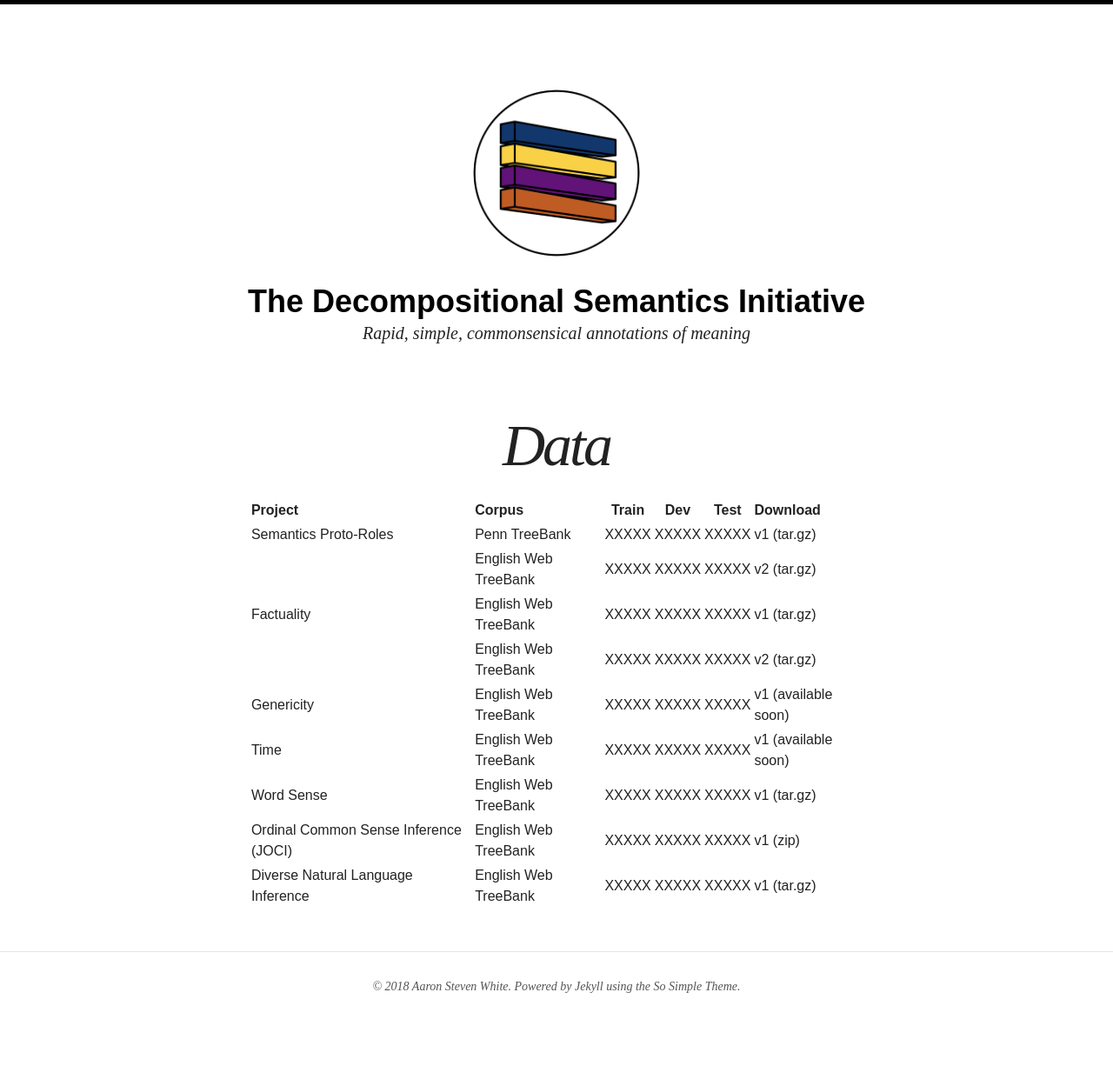
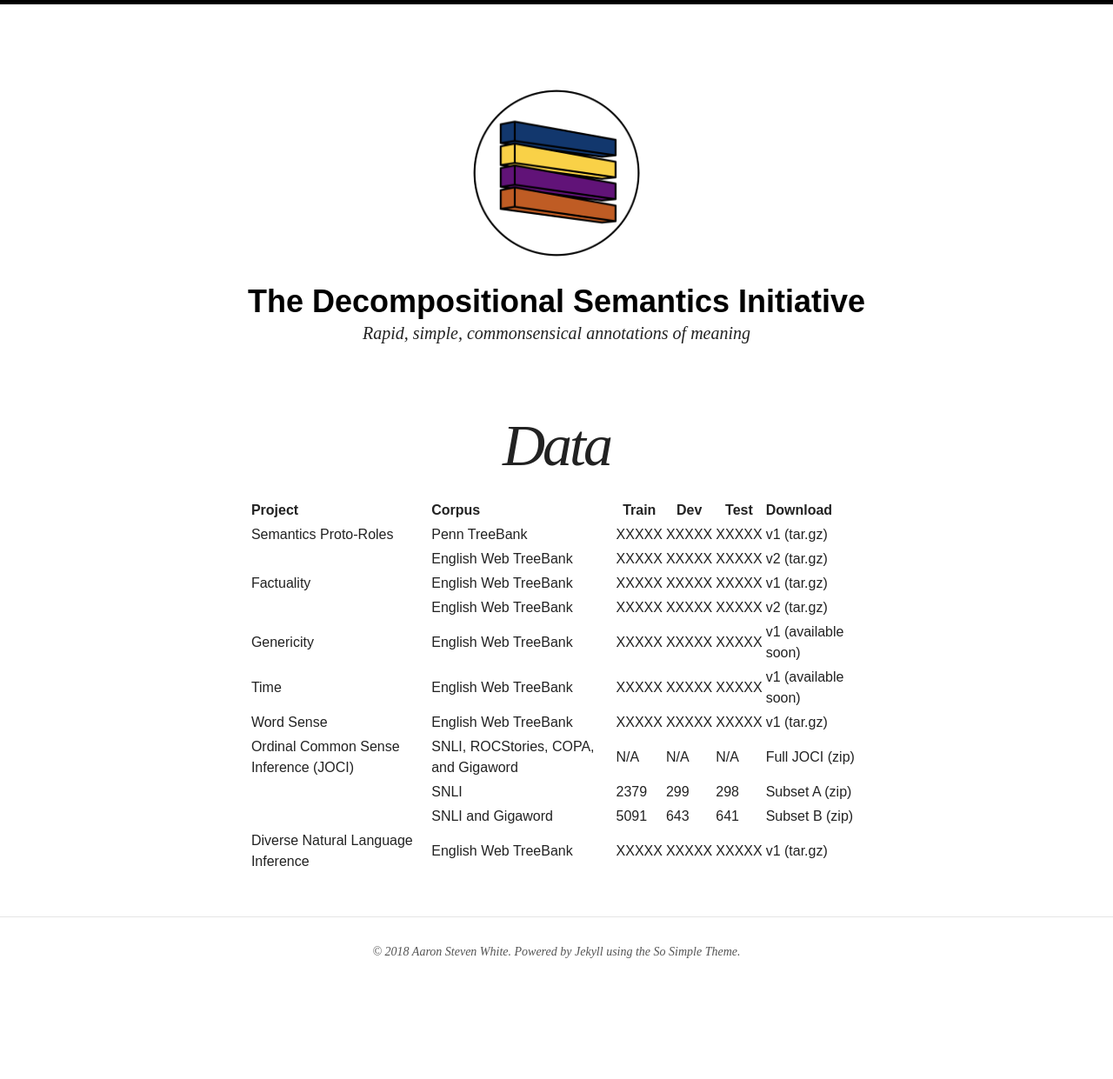
Before and after one commit to decompositional-semantics-initiative/decompositional-semantics-initiative.github.io, a Jekyll site: the page built from data/index.md, in a window 1280 px wide. Shown: the whole page at 87% size. Built offline with Jekyll 4.4.1, drawn with Linux system fonts in a browser that asks for light colours; nearby versions of some CDN libraries; after the commit the page ends 1201 px from its top, so only the background shows below that.

Commit message:
Update the JOCI project.

```diff
--- a/_data/projects.yml
+++ b/_data/projects.yml
@@ -84,13 +84,27 @@ commonsense:
   title: Ordinal Common Sense Inference (JOCI)
   url: common-sense-inference/
   datasets:
-    - name: v1
+    - name: Full JOCI
       filetype: zip
-      corpus: English Web TreeBank
+      corpus: SNLI, ROCStories, COPA, and Gigaword
       url: joci.zip
-      trainsize: XXXXX
-      devsize: XXXXX
-      testsize: XXXXX
+      trainsize: N/A
+      devsize: N/A
+      testsize: N/A
+    - name: Subset A
+      filetype: zip
+      corpus: SNLI
+      url: joci-A.zip
+      trainsize: 2379
+      devsize: 299
+      testsize: 298
+    - name: Subset B
+      filetype: zip
+      corpus: SNLI and Gigaword
+      url: joci-B.zip
+      trainsize: 5091
+      devsize: 643
+      testsize: 641
 
 dnc:
   title: Diverse Natural Language Inference
```
Also changed, not shown: 3 other files.
